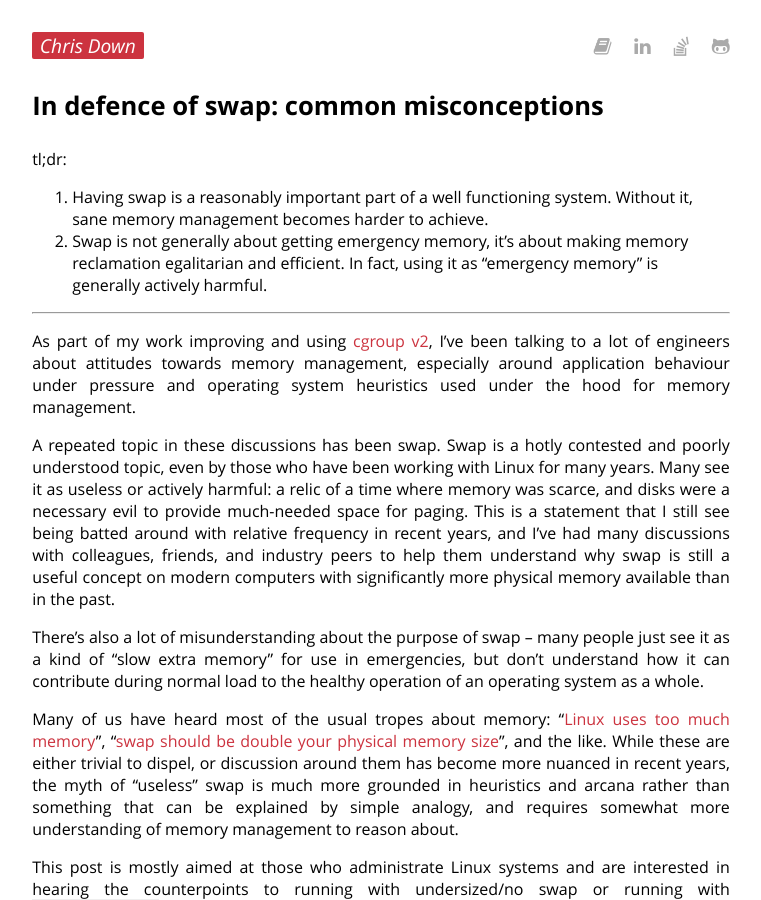
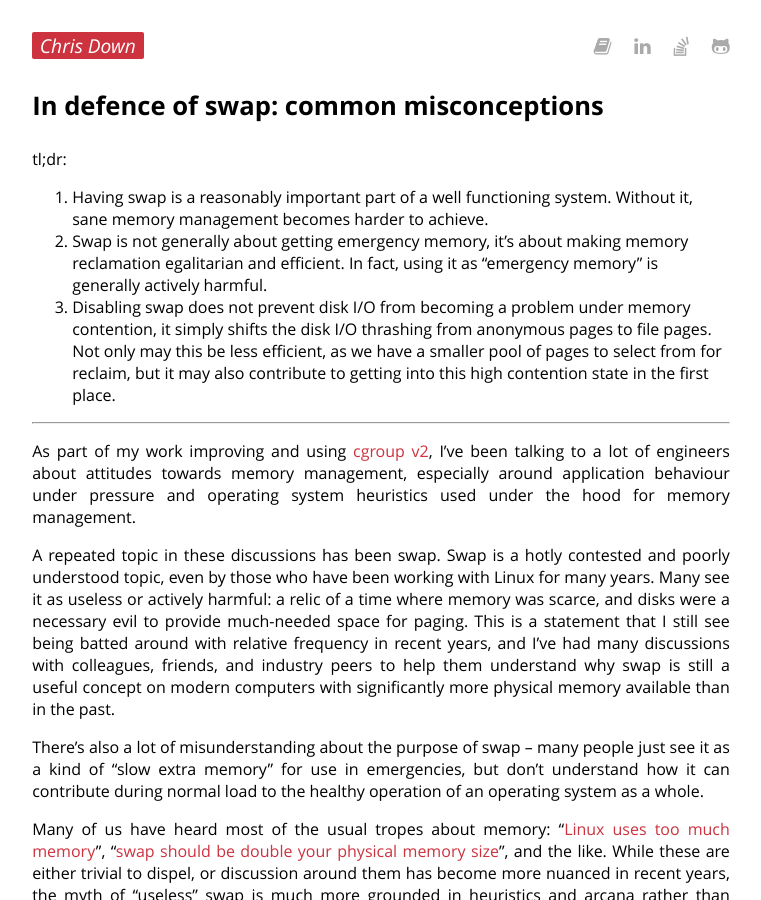
Before and after one commit to cdown/chrisdown.name, a Jekyll site: the page built from _posts/2018-01-02-in-defence-of-swap.md, in a window 1280 px wide and 900 px high. Shown: the whole window, without its empty margins (259-1020 px from the left). Built offline with Jekyll 4.4.1, drawn with Linux system fonts in a browser that asks for light colours.

Commit message:
swap post: Add disabling swap point to tldr

```diff
--- a/_posts/2018-01-02-in-defence-of-swap.md
+++ b/_posts/2018-01-02-in-defence-of-swap.md
@@ -10,6 +10,11 @@ tl;dr:
 2. Swap is not generally about getting emergency memory, it's about making
    memory reclamation egalitarian and efficient. In fact, using it as
    "emergency memory" is generally actively harmful.
+3. Disabling swap does not prevent disk I/O from becoming a problem under
+   memory contention, it simply shifts the disk I/O thrashing from anonymous
+   pages to file pages. Not only may this be less efficient, as we have a
+   smaller pool of pages to select from for reclaim, but it may also contribute
+   to getting into this high contention state in the first place.
 
 ---
 
```
